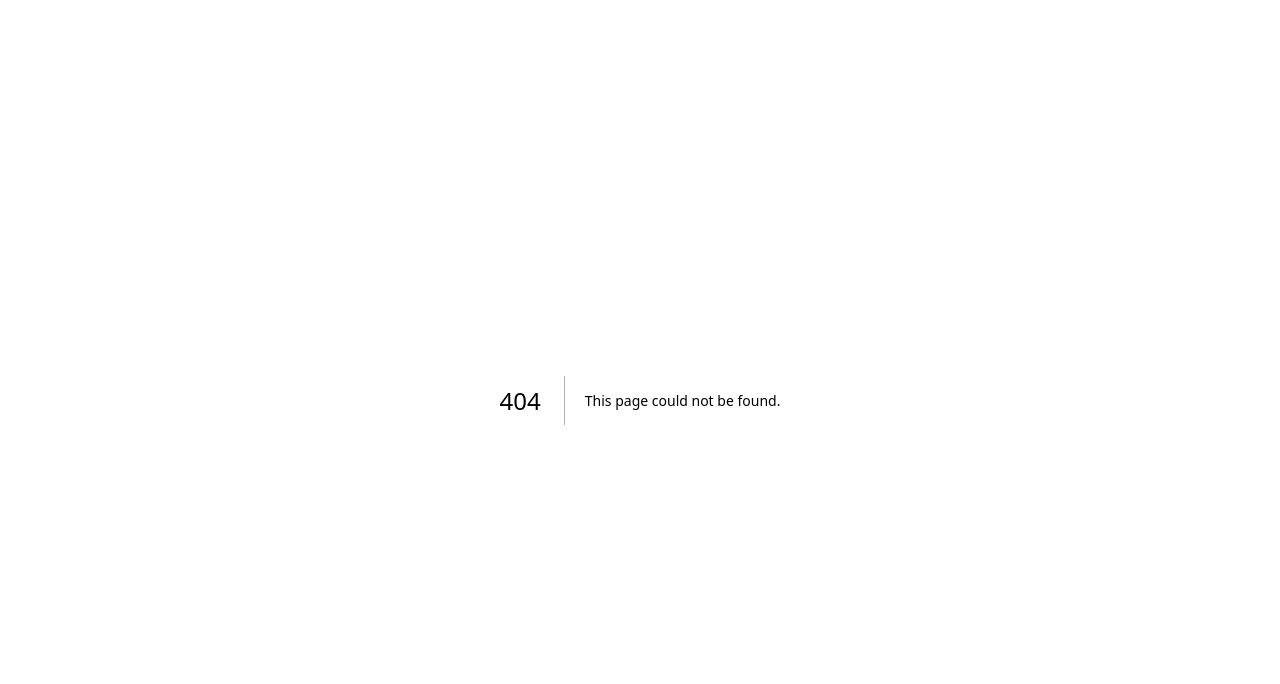
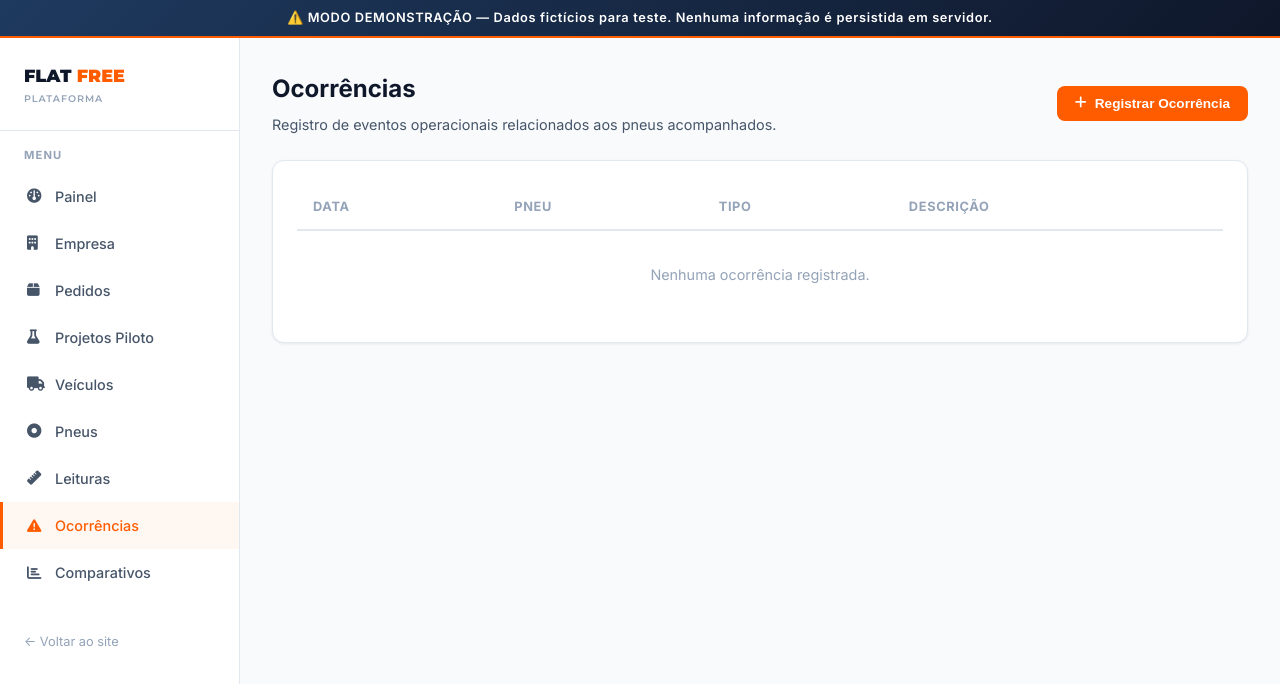
Before and after one commit to vicgouveia-cloud/flat-free-brasil, a Next.js app: page /app/ocorrencias in a window 1280 px wide. Before the commit this address had no page. Shown: the top 684 px of the page. Built offline with nearby package versions, Linux system fonts and the light colour scheme.

Commit message:
feat(occurrences): add operational event entry

```diff
--- /dev/null
+++ b/app/app/ocorrencias/page.tsx
@@ -0,0 +1,227 @@
+'use client'
+
+import { useEffect, useState } from 'react'
+import { getOccurrences, saveOccurrences, getTires, uuid } from '@/lib/storage'
+import type { Occurrence, OccurrenceType, Tire } from '@/lib/types'
+
+const typeLabels: Record<OccurrenceType, string> = {
+  perfuracao: 'Perfuração',
+  reparo: 'Reparo',
+  perda_pressao: 'Perda de pressão',
+  valvula: 'Válvula',
+  rodizio: 'Rodízio',
+  retirada: 'Retirada',
+  recapagem: 'Recapagem',
+  outro: 'Outro',
+}
+
+const today = new Date().toISOString().split('T')[0]
+
+export default function OcorrenciasPage() {
+  const [occurrences, setOccurrences] = useState<Occurrence[]>([])
+  const [tires, setTires] = useState<Tire[]>([])
+  const [showForm, setShowForm] = useState(false)
+  const [form, setForm] = useState<Omit<Occurrence, 'id'>>({
+    tireId: '',
+    data: today,
+    tipo: 'perfuracao',
+    descricao: '',
+  })
+
+  useEffect(() => {
+    setOccurrences(
+      getOccurrences().sort((a, b) => b.data.localeCompare(a.data))
+    )
+    setTires(getTires())
+  }, [])
+
+  function getTireName(tireId: string) {
+    const tire = tires.find(t => t.id === tireId)
+    return tire ? `${tire.identificacaoInterna} — ${tire.medida}` : tireId
+  }
+
+  function handleSave() {
+    if (!form.tireId || !form.data || !form.descricao.trim()) return
+
+    const occurrence: Occurrence = {
+      id: uuid(),
+      ...form,
+      descricao: form.descricao.trim(),
+    }
+
+    const updated = [occurrence, ...occurrences].sort((a, b) =>
+      b.data.localeCompare(a.data)
+    )
+
+    saveOccurrences(updated)
+    setOccurrences(updated)
+    setShowForm(false)
+    setForm({
+      tireId: '',
+      data: today,
+      tipo: 'perfuracao',
+      descricao: '',
+    })
+  }
+
+  return (
+    <div>
+      <div
+        style={{
+          display: 'flex',
+          justifyContent: 'space-between',
+          alignItems: 'center',
+          marginBottom: '1.5rem',
+        }}
+      >
+        <div>
+          <h1 style={{ fontSize: '1.5rem', fontWeight: 800, marginBottom: '0.25rem' }}>
+            Ocorrências
+          </h1>
+          <p style={{ color: 'var(--text-secondary)', fontSize: '0.9rem' }}>
+            Registro de eventos operacionais relacionados aos pneus acompanhados.
+          </p>
+        </div>
+        <button
+          onClick={() => setShowForm(true)}
+          className="btn btn-primary btn-sm"
+        >
+          <i className="fas fa-plus" /> Registrar Ocorrência
+        </button>
+      </div>
+
+      {showForm && (
+        <div className="card" style={{ marginBottom: '1.5rem' }}>
+          <h3 style={{ fontWeight: 700, marginBottom: '1.25rem' }}>
+            Nova Ocorrência
+          </h3>
+
+          <div
+            style={{
+              display: 'grid',
+              gridTemplateColumns: 'repeat(auto-fit, minmax(240px, 1fr))',
+              gap: '1rem',
+            }}
+          >
+            <div className="form-group">
+              <label className="form-label">Pneu *</label>
+              <select
+                className="form-control"
+                required
+                value={form.tireId}
+                onChange={e => setForm(p => ({ ...p, tireId: e.target.value }))}
+              >
+                <option value="">Selecionar pneu</option>
+                {tires.map(tire => (
+                  <option key={tire.id} value={tire.id}>
+                    {tire.identificacaoInterna} — {tire.medida}
+                  </option>
+                ))}
+              </select>
+            </div>
+
+            <div className="form-group">
+              <label className="form-label">Data *</label>
+              <input
+                type="date"
+                className="form-control"
+                required
+                value={form.data}
+                onChange={e => setForm(p => ({ ...p, data: e.target.value }))}
+              />
+            </div>
+
+            <div className="form-group">
+              <label className="form-label">Tipo *</label>
+              <select
+                className="form-control"
+                value={form.tipo}
+                onChange={e =>
+                  setForm(p => ({ ...p, tipo: e.target.value as OccurrenceType }))
+                }
+              >
+                {(Object.entries(typeLabels) as [OccurrenceType, string][]).map(
+                  ([value, label]) => (
+                    <option key={value} value={value}>
+                      {label}
+                    </option>
+                  )
+                )}
+              </select>
+            </div>
+
+            <div className="form-group" style={{ gridColumn: '1 / -1' }}>
+              <label className="form-label">Descrição *</label>
+              <textarea
+                className="form-control"
+                rows={3}
+                required
+                value={form.descricao}
+                onChange={e =>
+                  setForm(p => ({ ...p, descricao: e.target.value }))
+                }
+                placeholder="Descreva o que ocorreu e, quando relevante, a ação tomada."
+              />
+            </div>
+          </div>
+
+          <div style={{ display: 'flex', gap: '0.75rem', marginTop: '0.75rem' }}>
+            <button onClick={handleSave} className="btn btn-primary">
+              <i className="fas fa-check" /> Salvar
+            </button>
+            <button
+              onClick={() => setShowForm(false)}
+              className="btn btn-outline"
+            >
+              Cancelar
+            </button>
+          </div>
+        </div>
+      )}
+
+      <div className="card">
+        <table className="table">
+          <thead>
+            <tr>
+              <th>Data</th>
+              <th>Pneu</th>
+              <th>Tipo</th>
+              <th>Descrição</th>
+            </tr>
+          </thead>
+          <tbody>
+            {occurrences.length === 0 ? (
+              <tr>
+                <td
+                  colSpan={4}
+                  style={{
+                    textAlign: 'center',
+                    color: 'var(--text-muted)',
+                    padding: '2rem',
+                  }}
+                >
+                  Nenhuma ocorrência registrada.
+                </td>
+              </tr>
+            ) : (
+              occurrences.map(occurrence => (
+                <tr key={occurrence.id}>
+                  <td>{occurrence.data}</td>
+                  <td style={{ fontWeight: 600 }}>
+                    {getTireName(occurrence.tireId)}
+                  </td>
+                  <td>
+                    <span className="badge badge-orange">
+                      {typeLabels[occurrence.tipo]}
+                    </span>
+                  </td>
+                  <td>{occurrence.descricao}</td>
+                </tr>
+              ))
+            )}
+          </tbody>
+        </table>
+      </div>
+    </div>
+  )
+}
--- a/components/AppNav.tsx
+++ b/components/AppNav.tsx
@@ -10,6 +10,7 @@ const navItems = [
   { href: '/app/veiculos', label: 'Veículos', icon: 'fa-truck' },
   { href: '/app/pneus', label: 'Pneus', icon: 'fa-circle-dot' },
   { href: '/app/leituras', label: 'Leituras', icon: 'fa-ruler' },
+  { href: '/app/ocorrencias', label: 'Ocorrências', icon: 'fa-triangle-exclamation' },
   { href: '/app/comparativos', label: 'Comparativos', icon: 'fa-chart-bar' },
 ]
 
```
